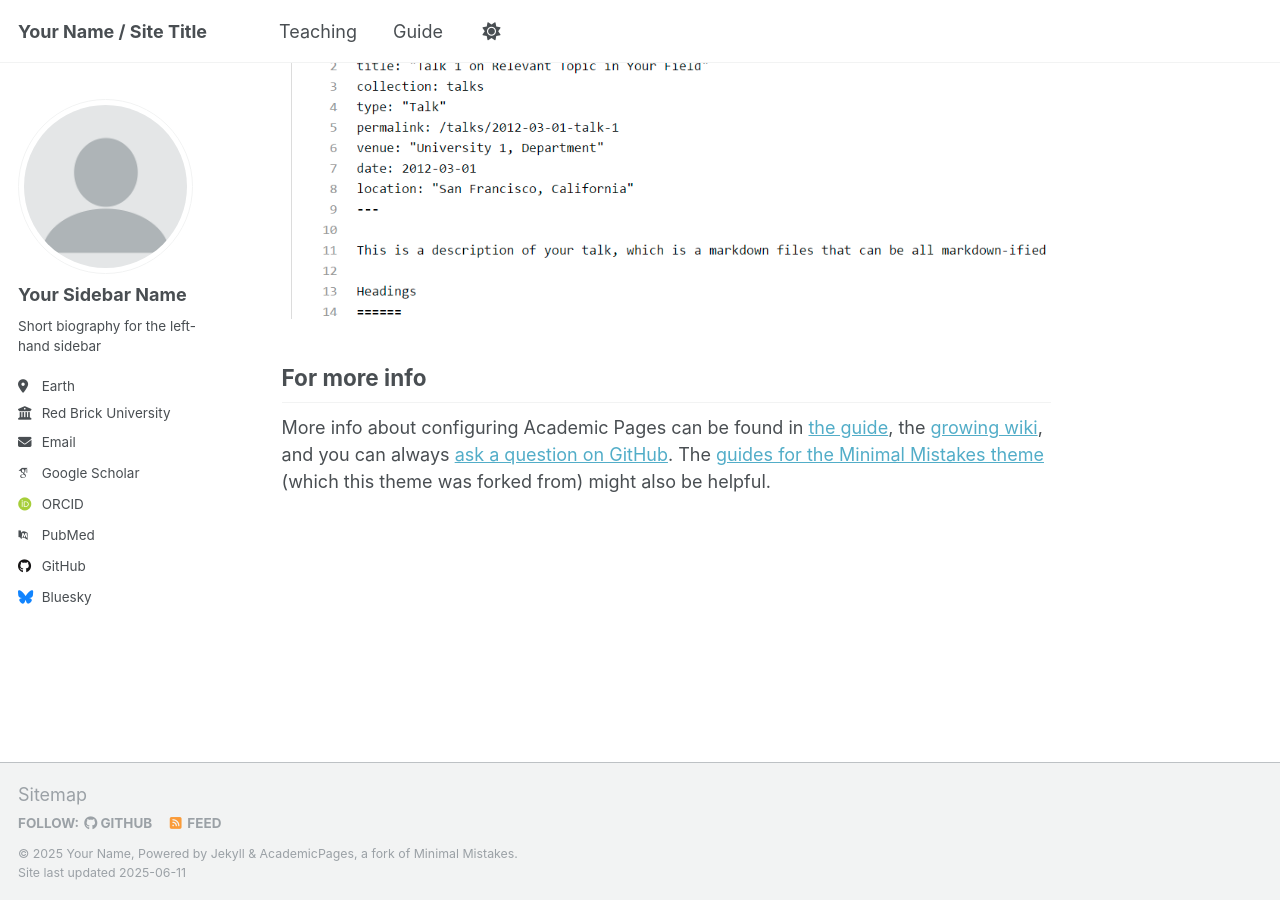
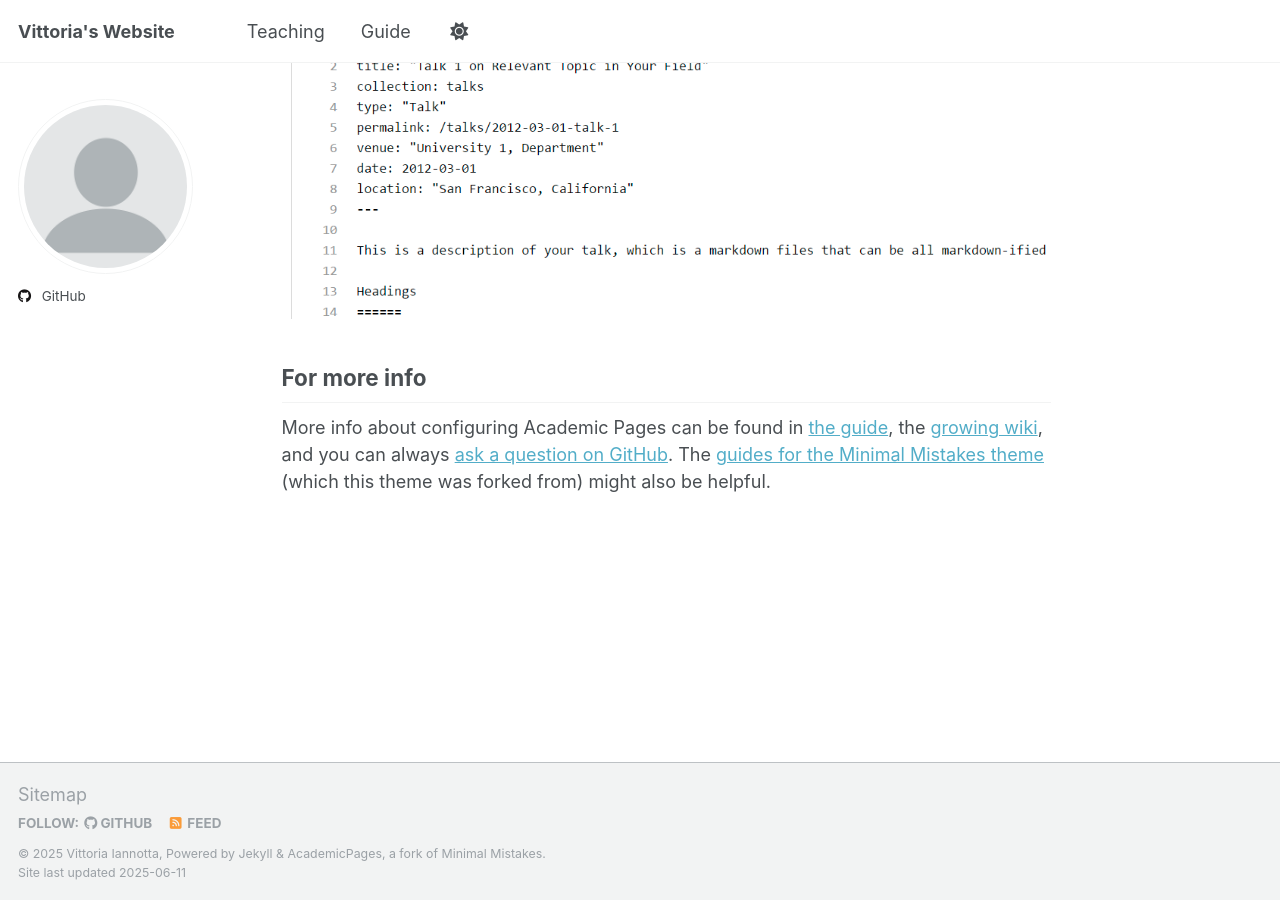
Before and after one commit to vittoriaiannotta/vittoriaiannotta.github.io, a Jekyll site: the page built from _pages/about.md, in a window 1280 px wide and 900 px high, scrolled down 2636 px. Built offline with Jekyll 4.4.1, drawn with Linux system fonts in a browser that asks for light colours; some web fonts are replaced.

Commit message:
Update _config.yml

```diff
--- a/_config.yml
+++ b/_config.yml
@@ -9,13 +9,13 @@
 # Basic Site Settings
 locale                   : "en-US"
 site_theme               : "default"
-title                    : "Your Name / Site Title"
+title                    : "Vittoria's Website"
 title_separator          : "-"
-name                     : &name "Your Name"
+name                     : &name "Vittoria Iannotta"
 description              : &description "personal description"
-url                      : https://academicpages.github.io # the base hostname & protocol for your site e.g. "https://[your GitHub username].github.io" or if you already have some other page hosted on Github then use "https://[your GitHub username].github.io/[Your Repo Name]"
+url                      : https://vittoriaiannotta.github.io # the base hostname & protocol for your site e.g. "https://[your GitHub username].github.io" or if you already have some other page hosted on Github then use "https://[your GitHub username].github.io/[Your Repo Name]"
 baseurl                  : "" # the subpath of your site, e.g. "/blog"
-repository               : "academicpages/academicpages.github.io"
+repository               : "vittoriaiannotta/vittoriaiannotta.github.io"
 
 # Site Author - The following control what appear as part of the author content on the side bar.
 #               If a field is blank the icon and link will not appear, otherwise it will be shown.
@@ -23,24 +23,24 @@
 author:
   # Biographic information
   avatar           : "profile.png"
-  name             : "Your Sidebar Name"
-  pronouns         : # example: "she/her"
-  bio              : "Short biography for the left-hand sidebar"
-  location         : "Earth"
-  employer         : "Red Brick University"
-  uri              : # URL
-  email            : "none@example.org"
+  #name             : "Your Sidebar Name"
+  #pronouns         : # example: "she/her"
+  #bio              : "Short biography for the left-hand sidebar"
+  #location         : "Earth"
+  #employer         : "Red Brick University"
+  #uri              : # URL
+  #email            : "none@example.org"
 
   # Academic websites
-  academia         : # URL
-  arxiv            : # URL - Update with the correct link to your profile
-  googlescholar    : "https://scholar.google.com/citations?user=PS_CX0AAAAAJ"
-  impactstory      : # URL
-  orcid            : "http://orcid.org/yourorcidurl"
-  semantic         : # URL
-  pubmed           : "https://www.ncbi.nlm.nih.gov/pubmed/?term=john+snow"
-  researchgate     : # URL
-  scopus           : # URL
+  #academia         : # URL
+  #arxiv            : # URL - Update with the correct link to your profile
+  #googlescholar    : "https://scholar.google.com/citations?user=PS_CX0AAAAAJ"
+  #impactstory      : # URL
+  #orcid            : "http://orcid.org/yourorcidurl"
+  #semantic         : # URL
+  #pubmed           : "https://www.ncbi.nlm.nih.gov/pubmed/?term=john+snow"
+ # researchgate     : # URL
+ # scopus           : # URL
 
   # Repositories and software development
   bitbucket        : # Username - Update with your username on the site
@@ -51,30 +51,30 @@
   stackoverflow    : # User number or user number and name (i.e., use "1" or "1/jeff-atwood")
 
   # Social media
-  bluesky          : "bsky.app" # Replace this with you Bluesky username
-  facebook         : # Username
-  flickr           : # Username
-  foursquare       : # Username
-  goodreads        : # Username
-  google_plus      : # Username
-  keybase          : # Username
-  instagram        : # Username
-  lastfm           : # Username
-  linkedin         : # Username
-  mastodon         : # URL
-  medium           : # URL
-  pinterest        : # Username
-  soundcloud       : # Username
-  steam            : # Username
-  telegram         : # URL
-  tumblr           : # Username
-  twitter          : # Username for X / Twitter
-  vine             : # Username
-  weibo            : # Username
-  wikipedia        : # Username
-  xing             : # Username
-  youtube          : # Username
-  zhihu            : # Username
+  #bluesky          : "bsky.app" # Replace this with you Bluesky username
+  #facebook         : # Username
+  #flickr           : # Username
+  #foursquare       : # Username
+  #goodreads        : # Username
+  #google_plus      : # Username
+  #keybase          : # Username
+  #instagram        : # Username
+  #lastfm           : # Username
+  #linkedin         : # Username
+  #mastodon         : # URL
+  #medium           : # URL
+  #pinterest        : # Username
+  #soundcloud       : # Username
+  #steam            : # Username
+  #telegram         : # URL
+  #tumblr           : # Username
+  #twitter          : # Username for X / Twitter
+  #vine             : # Username
+  #weibo            : # Username
+  #wikipedia        : # Username
+  #xing             : # Username
+  #youtube          : # Username
+  #zhihu            : # Username
 
 # Publication Category - The following the list of publication categories and their headings
 publication_category:
```
